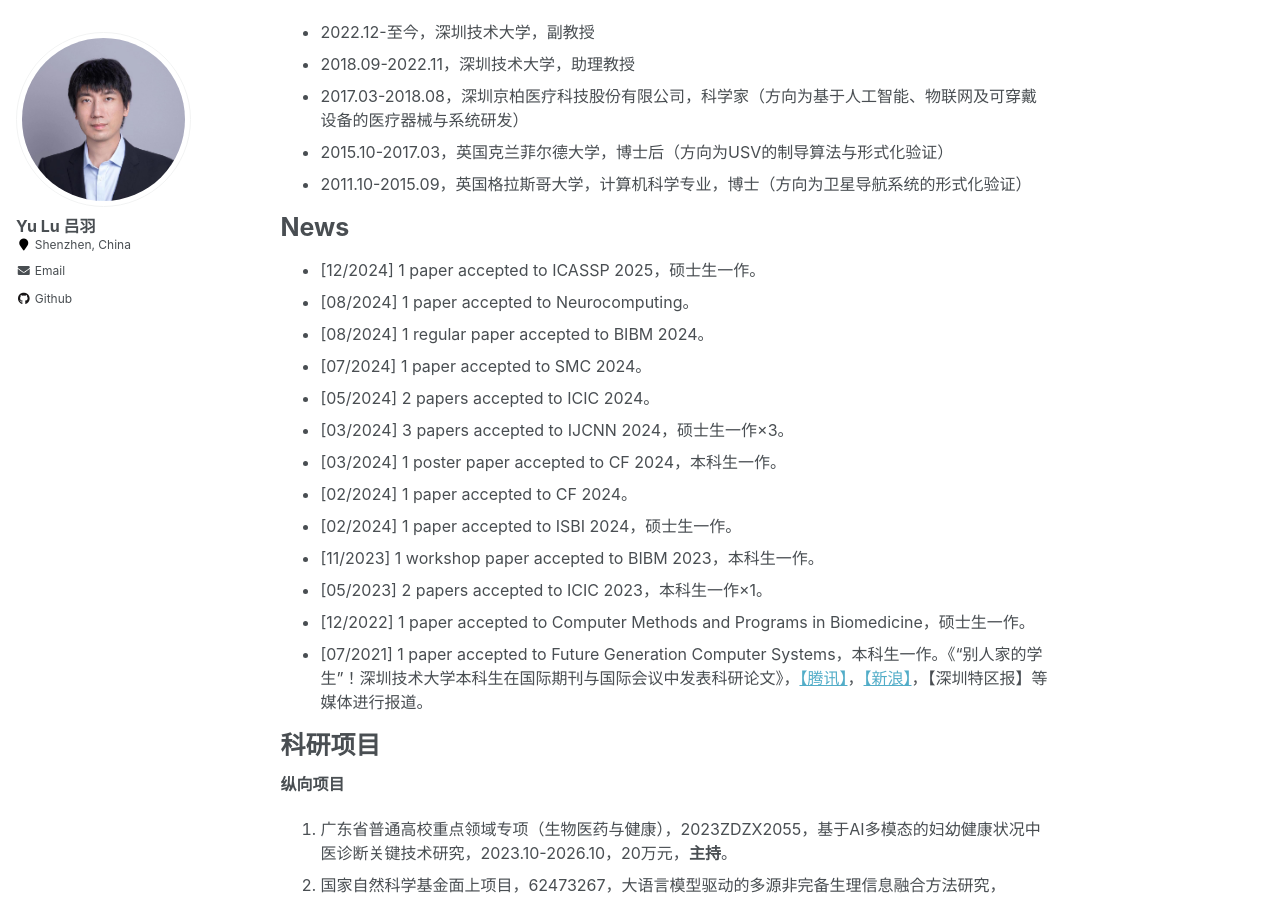
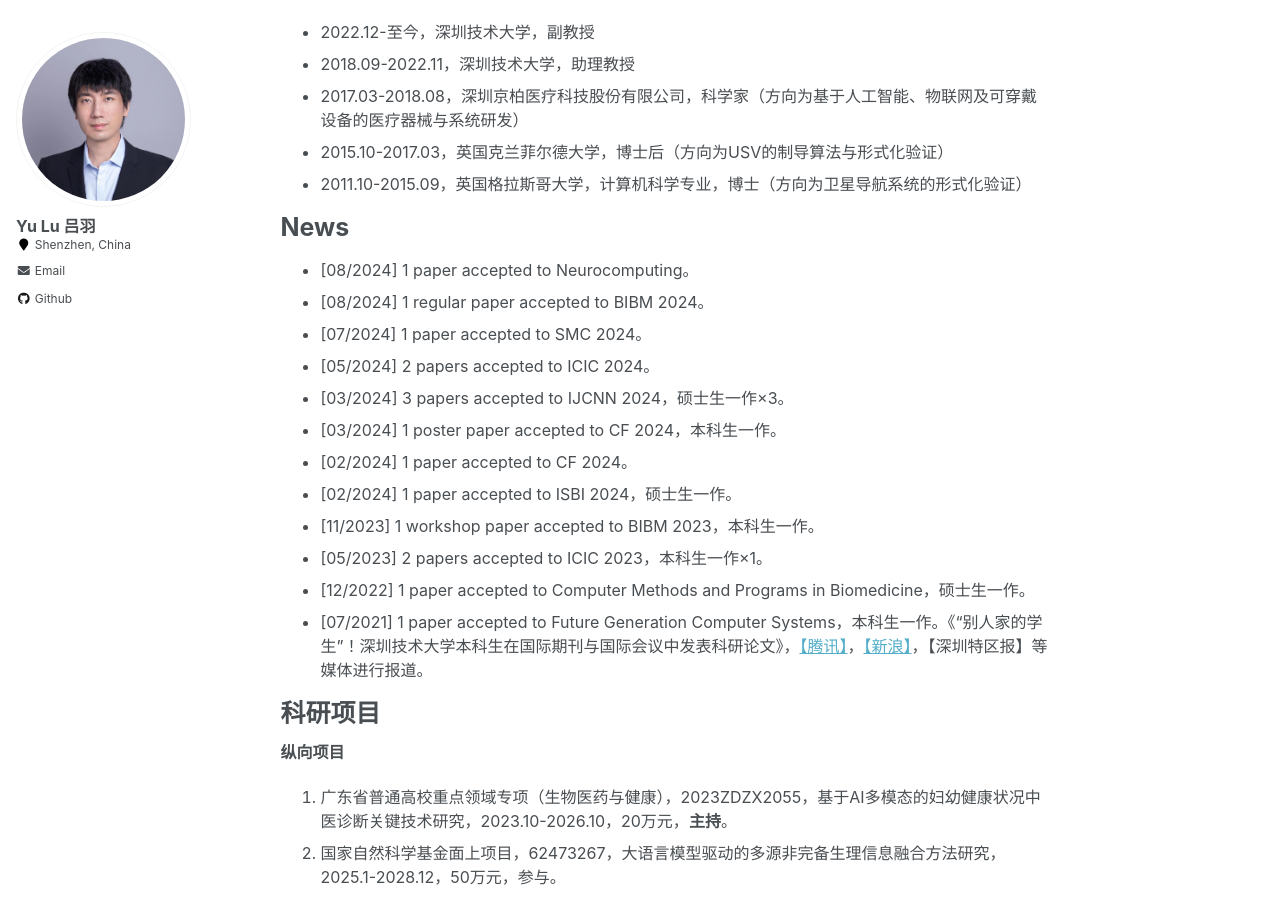
Before and after one commit to YukariUmezawa/lvyu.github.io, a Jekyll site: the page built from _pages/about.md, in a window 1280 px wide and 900 px high, scrolled down 724 px. Built offline with Jekyll 4.4.1, drawn with Linux system fonts in a browser that asks for light colours.

Commit message:
Update about.md

```diff
--- a/_pages/about.md
+++ b/_pages/about.md
@@ -39,7 +39,6 @@ Openings
 
 News
 ======
-- [12/2024] 1 paper accepted to ICASSP 2025，硕士生一作。
 - [08/2024] 1 paper accepted to Neurocomputing。
 - [08/2024] 1 regular paper accepted to BIBM 2024。
 - [07/2024] 1 paper accepted to SMC 2024。
```
